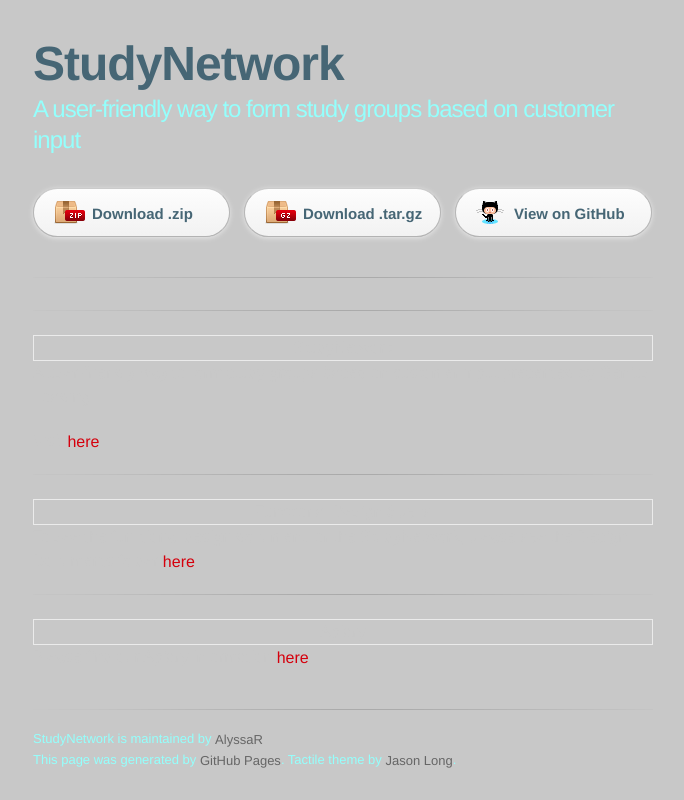
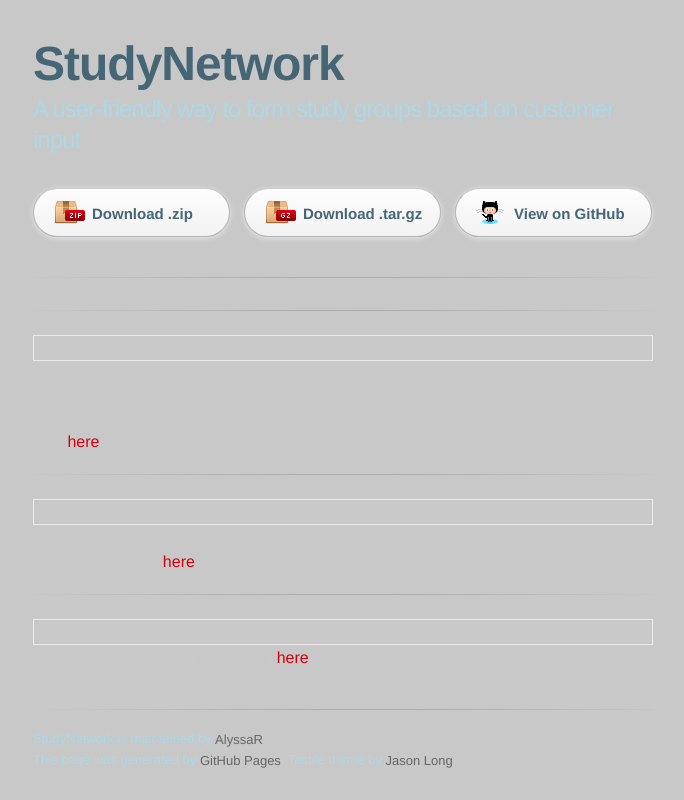
Before and after one commit to AlyssaR/StudyNetwork, a PHP site: page / in a window 1280 px wide. Shown: the whole page, without its empty margins (297-981 px from the left). Run offline with PHP 8.4, Linux system fonts and the light colour scheme; lists and menus that the app fills with data are empty; some web fonts are replaced.

Commit message:
Update stylesheet.css

```diff
--- a/stylesheets/stylesheet.css
+++ b/stylesheets/stylesheet.css
@@ -80,7 +80,7 @@ header h2 {
   font-size: 24px;
   font-weight: normal;
   line-height: 1.3;
-  color: #94fffc;
+  color: #ADD8E6;
   letter-spacing: -1px;
 }
 
@@ -255,7 +255,7 @@ h3 {
   margin-bottom: 8px;
   font-size: 18px;
   font-weight: bold;
-  color: #94fffc;
+  color: #ADD8E6;
 }
 
 h4 {
@@ -315,7 +315,7 @@ footer {
   padding-bottom: 30px;
   margin-top: 40px;
   font-size: 13px;
-  color: #94fffc;
+  color: #ADD8E6;
   background: transparent url('../images/hr.png') 0 0 no-repeat;
 }
 
```
